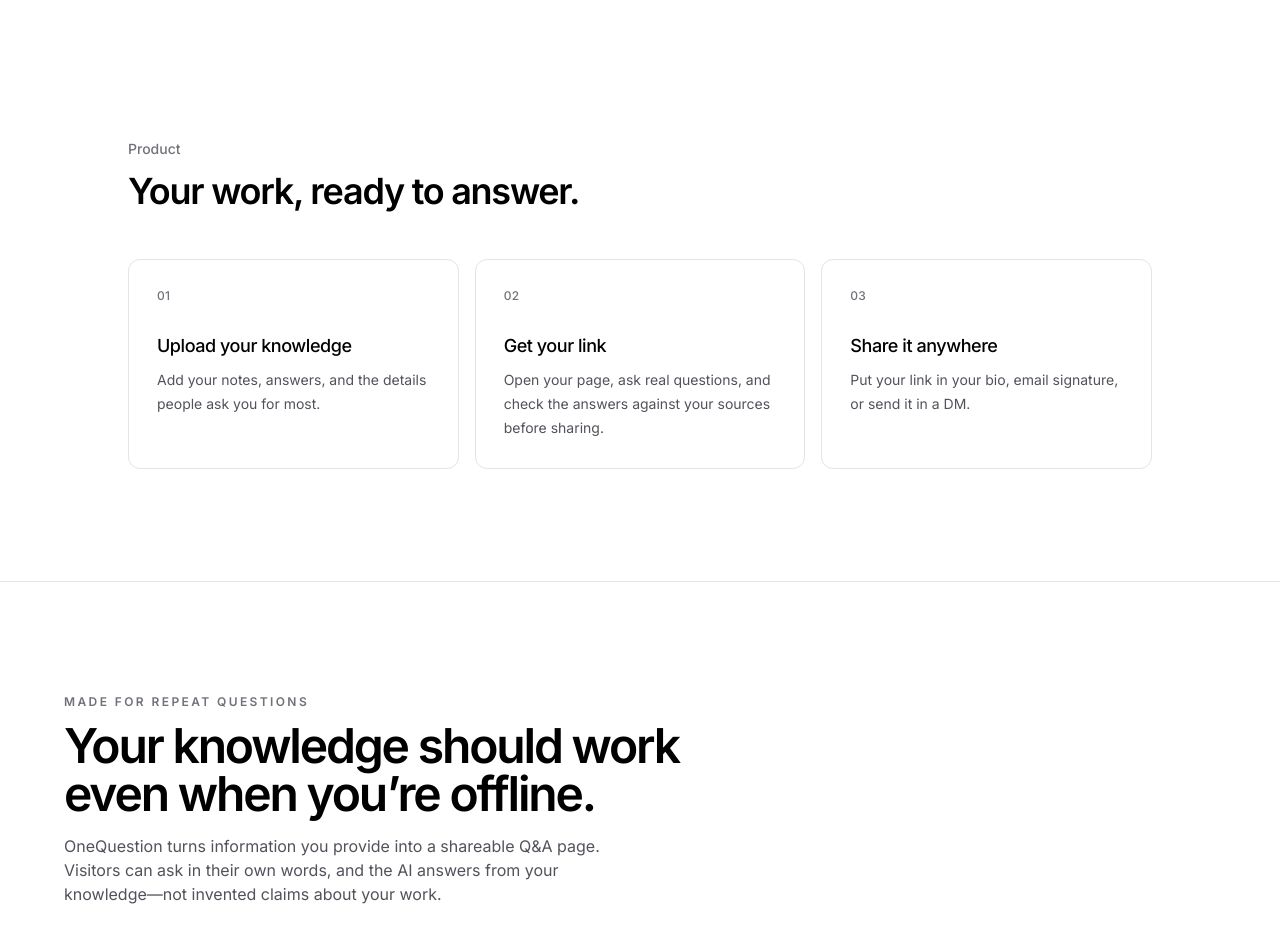
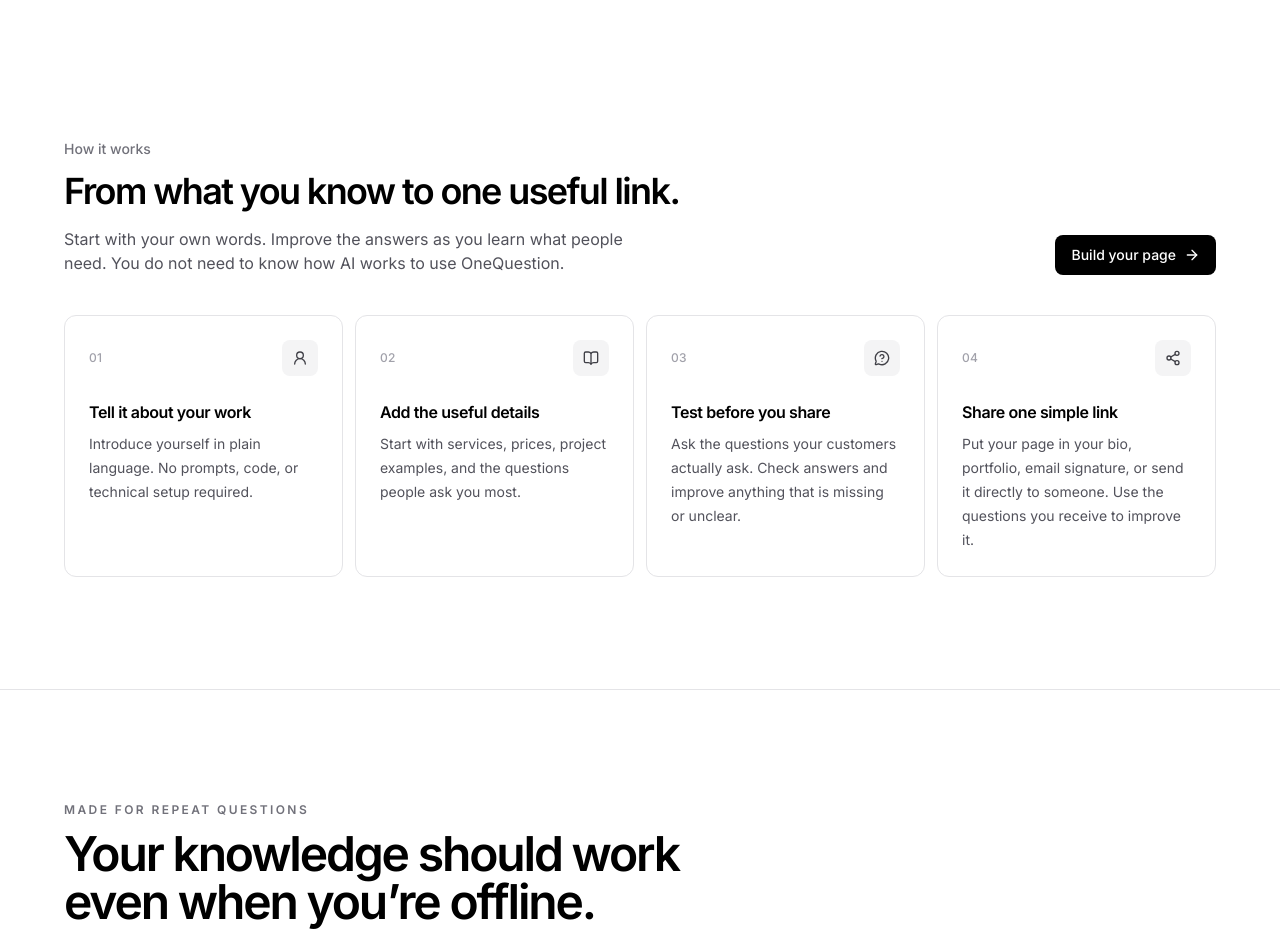
Before and after one commit to onequestionspace/onequestion_space, a Next.js app: page / in a window 1280 px wide. Shown: the part 1960-2896 px from the top of the page. Built offline with nearby package versions, Linux system fonts and the light colour scheme; no server answers.

Commit message:
Align homepage steps to the complete nontechnical activation loop

```diff
--- a/components/HowItWorksSection.tsx
+++ b/components/HowItWorksSection.tsx
@@ -1,26 +1,41 @@
+import Link from 'next/link';
+import { ArrowRight, BookOpen, MessageCircleQuestion, Share2, UserRound } from 'lucide-react';
+
 const steps = [
-  { number: '01', title: 'Upload your knowledge', description: 'Add your notes, answers, and the details people ask you for most.' },
-  { number: '02', title: 'Get your link', description: 'Open your page, ask real questions, and check the answers against your sources before sharing.' },
-  { number: '03', title: 'Share it anywhere', description: 'Put your link in your bio, email signature, or send it in a DM.' },
+  { number: '01', icon: UserRound, title: 'Tell it about your work', description: 'Introduce yourself in plain language. No prompts, code, or technical setup required.' },
+  { number: '02', icon: BookOpen, title: 'Add the useful details', description: 'Start with services, prices, project examples, and the questions people ask you most.' },
+  { number: '03', icon: MessageCircleQuestion, title: 'Test before you share', description: 'Ask the questions your customers actually ask. Check answers and improve anything that is missing or unclear.' },
+  { number: '04', icon: Share2, title: 'Share one simple link', description: 'Put your page in your bio, portfolio, email signature, or send it directly to someone. Use the questions you receive to improve it.' },
 ];
 
 export function HowItWorksSection() {
   return (
     <section id="product" className="bg-white px-4 py-20 text-black sm:py-28">
-      <div className="mx-auto max-w-5xl">
-        <div className="max-w-xl">
-          <p className="text-sm font-medium text-zinc-500">Product</p>
-          <h2 className="mt-3 text-3xl font-semibold tracking-[-0.035em] sm:text-4xl">
-            Your work, ready to answer.
-          </h2>
+      <div className="mx-auto max-w-6xl">
+        <div className="flex flex-col gap-5 sm:flex-row sm:items-end sm:justify-between">
+          <div className="max-w-2xl">
+            <p className="text-sm font-medium text-zinc-500">How it works</p>
+            <h2 className="mt-3 text-3xl font-semibold tracking-[-0.045em] sm:text-4xl">
+              From what you know to one useful link.
+            </h2>
+            <p className="mt-4 max-w-xl text-sm leading-7 text-zinc-600 sm:text-base">
+              Start with your own words. Improve the answers as you learn what people need. You do not need to know how AI works to use OneQuestion.
+            </p>
+          </div>
+          <Link href="/sign-up" className="inline-flex h-10 shrink-0 items-center gap-2 self-start rounded-lg bg-black px-4 text-sm font-medium text-white transition-colors hover:bg-zinc-800 sm:self-auto">
+            Build your page <ArrowRight className="h-4 w-4" />
+          </Link>
         </div>
 
-        <ol className="mt-12 grid gap-4 sm:grid-cols-3">
-          {steps.map((step) => (
-            <li key={step.number} className="rounded-xl border border-zinc-200 bg-white p-6 sm:p-7">
-              <p className="text-xs font-medium tracking-wide text-zinc-500">{step.number}</p>
-              <h3 className="mt-7 text-lg font-medium tracking-tight">{step.title}</h3>
-              <p className="mt-2 text-sm leading-6 text-zinc-600">{step.description}</p>
+        <ol className="mt-10 grid gap-3 sm:grid-cols-2 lg:grid-cols-4">
+          {steps.map(({ number, icon: Icon, title, description }) => (
+            <li key={number} className="rounded-xl border border-zinc-200 bg-white p-5 sm:p-6">
+              <div className="flex items-center justify-between">
+                <span className="text-xs font-medium tracking-wide text-zinc-400">{number}</span>
+                <span className="flex h-9 w-9 items-center justify-center rounded-lg bg-zinc-100 text-zinc-700"><Icon className="h-4 w-4" /></span>
+              </div>
+              <h3 className="mt-6 text-base font-semibold tracking-tight">{title}</h3>
+              <p className="mt-2 text-sm leading-6 text-zinc-600">{description}</p>
             </li>
           ))}
         </ol>
```
